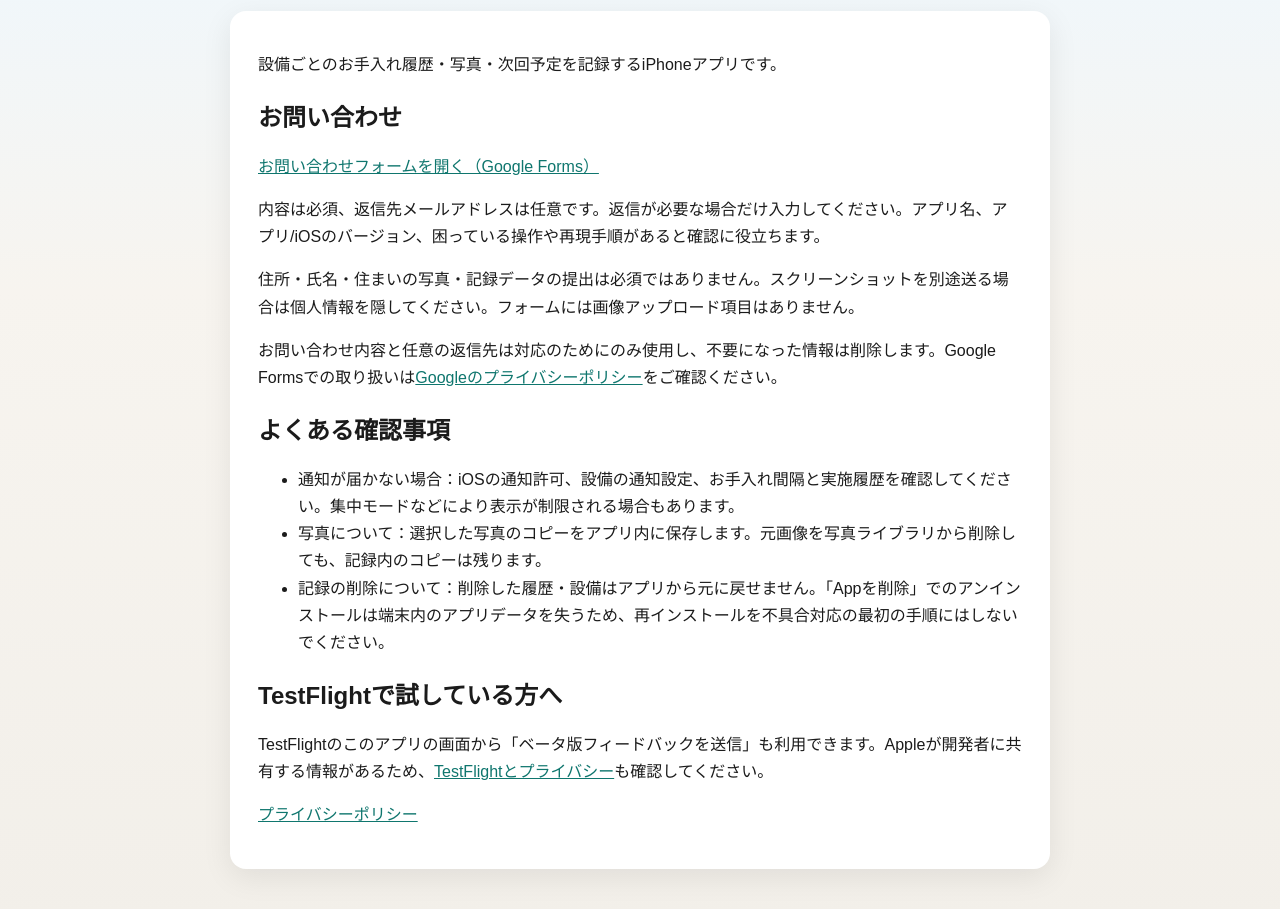
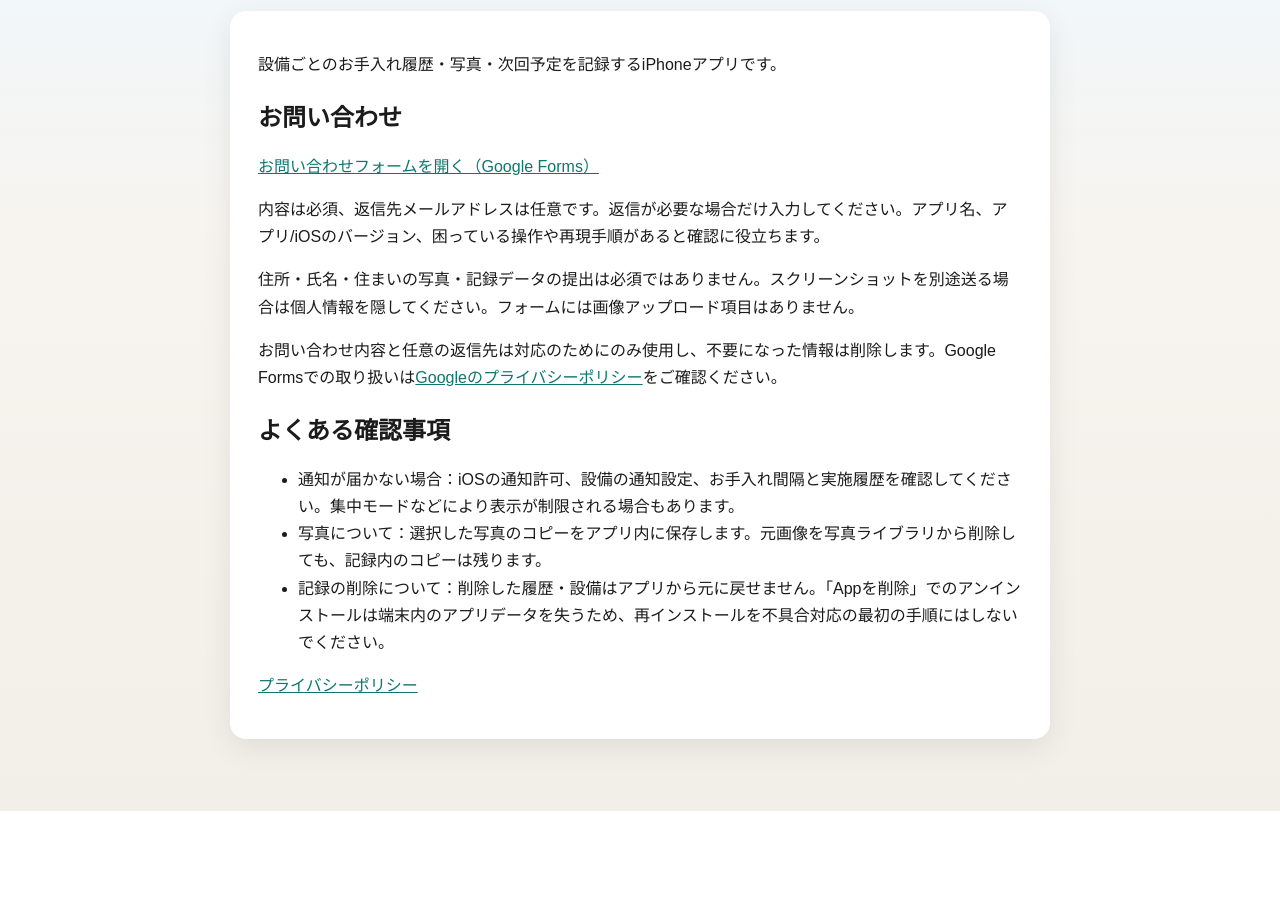
Before and after one commit to mytysoldier/app-privacy, a plain HTML site: page support/homecare-calendar/index.html in a window 1280 px wide. Shown: the part 143-1052 px from the top of the page. After the commit the page ends 954 px from the top, so only its background shows below. Drawn offline with Linux system fonts and the light colour scheme.

Commit message:
docs: remove TestFlight guidance from HomeCare support page

```diff
--- a/support/homecare-calendar/index.html
+++ b/support/homecare-calendar/index.html
@@ -71,8 +71,6 @@
           <li>写真について：選択した写真のコピーをアプリ内に保存します。元画像を写真ライブラリから削除しても、記録内のコピーは残ります。</li>
           <li>記録の削除について：削除した履歴・設備はアプリから元に戻せません。「Appを削除」でのアンインストールは端末内のアプリデータを失うため、再インストールを不具合対応の最初の手順にはしないでください。</li>
         </ul>
-        <h2>TestFlightで試している方へ</h2>
-        <p>TestFlightのこのアプリの画面から「ベータ版フィードバックを送信」も利用できます。Appleが開発者に共有する情報があるため、<a href="https://www.apple.com/legal/privacy/data/ja/test-flight/">TestFlightとプライバシー</a>も確認してください。</p>
         <p><a href="../../privacy/homecare-calendar/">プライバシーポリシー</a></p>
       </div>
     </main>
```
